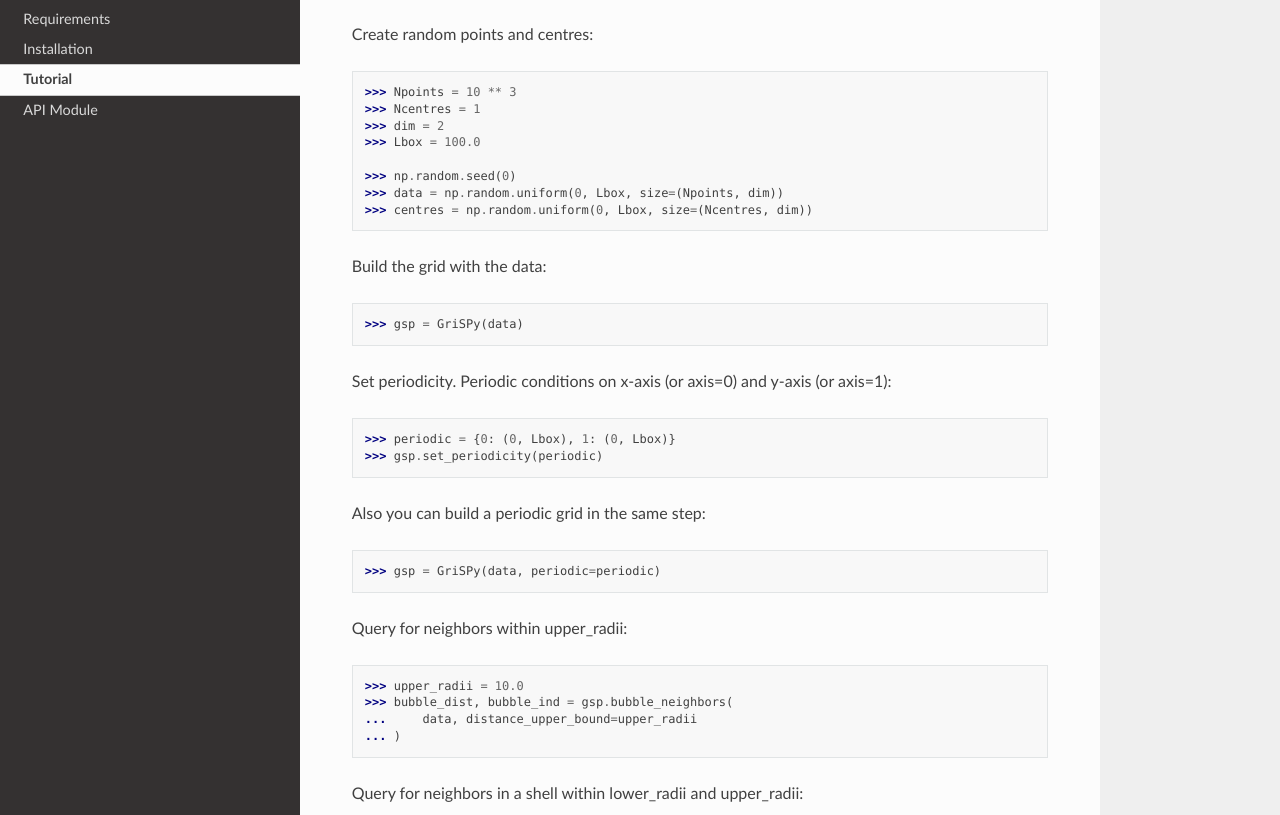
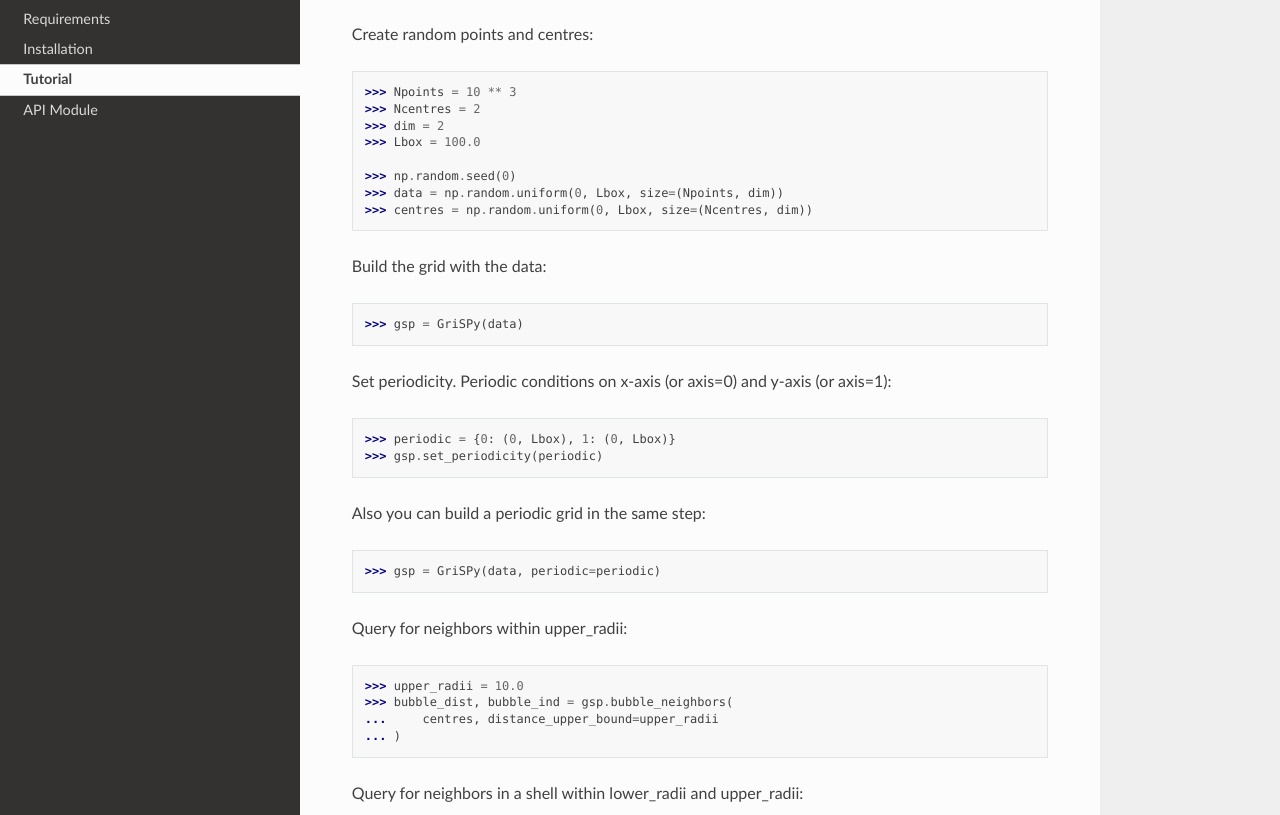
Before and after one commit to mchalela/GriSPy, a Sphinx documentation site: the page built from docs/source/tutorial.rst, in a window 1280 px wide and 1400 px high, scrolled down 289 px. Shown: the part 158-973 px from the top of the window. Built offline with Sphinx 7.4.7 and the Read the Docs theme 2.0.0, drawn with Linux system fonts in a browser that asks for light colours.

Commit message:
Update tutorial.rst

```diff
--- a/docs/source/tutorial.rst
+++ b/docs/source/tutorial.rst
@@ -17,7 +17,7 @@ Import GriSPy and others packages::
 Create random points and centres::
 
 	>>> Npoints = 10 ** 3
-	>>> Ncentres = 1
+	>>> Ncentres = 2
 	>>> dim = 2
 	>>> Lbox = 100.0
 
@@ -43,7 +43,7 @@ Query for neighbors within upper_radii::
 
 	>>> upper_radii = 10.0
 	>>> bubble_dist, bubble_ind = gsp.bubble_neighbors(
-	...    	data, distance_upper_bound=upper_radii
+	...    	centres, distance_upper_bound=upper_radii
 	... )
 
 
```
Also changed, not shown: other parts of docs/source/tutorial.rst (+1 -1 lines).
